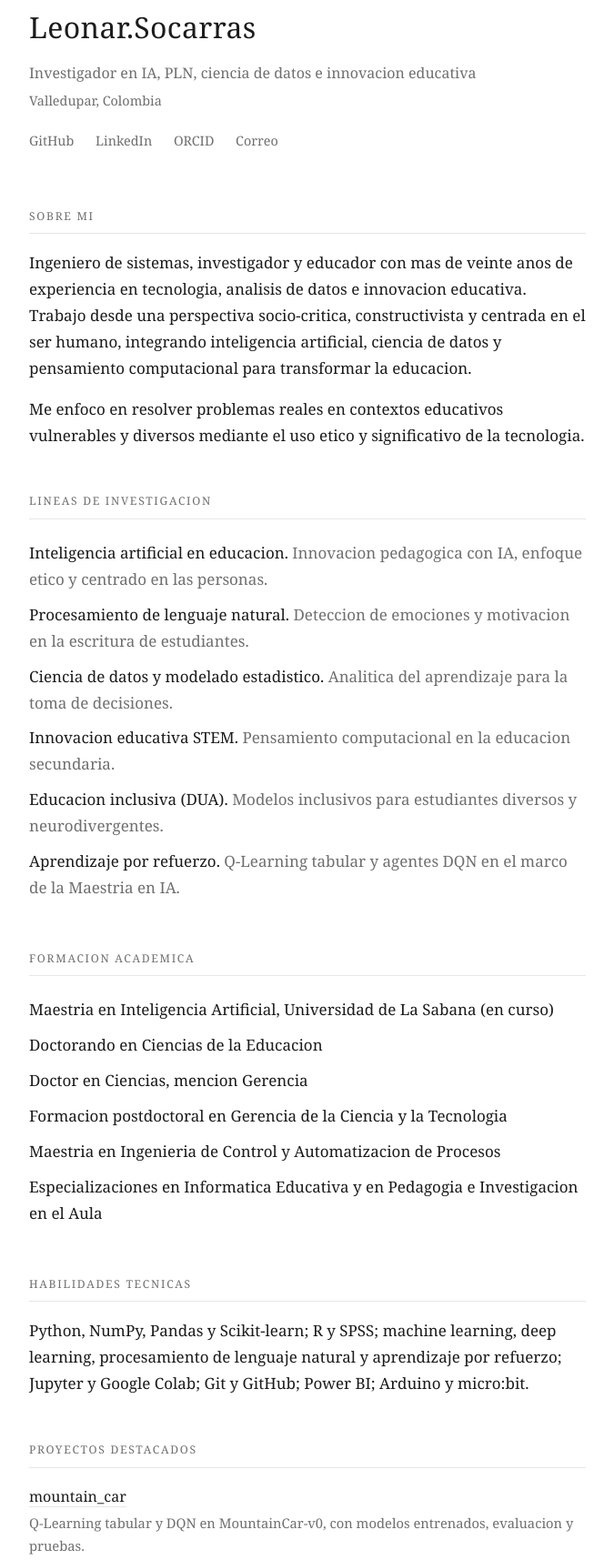
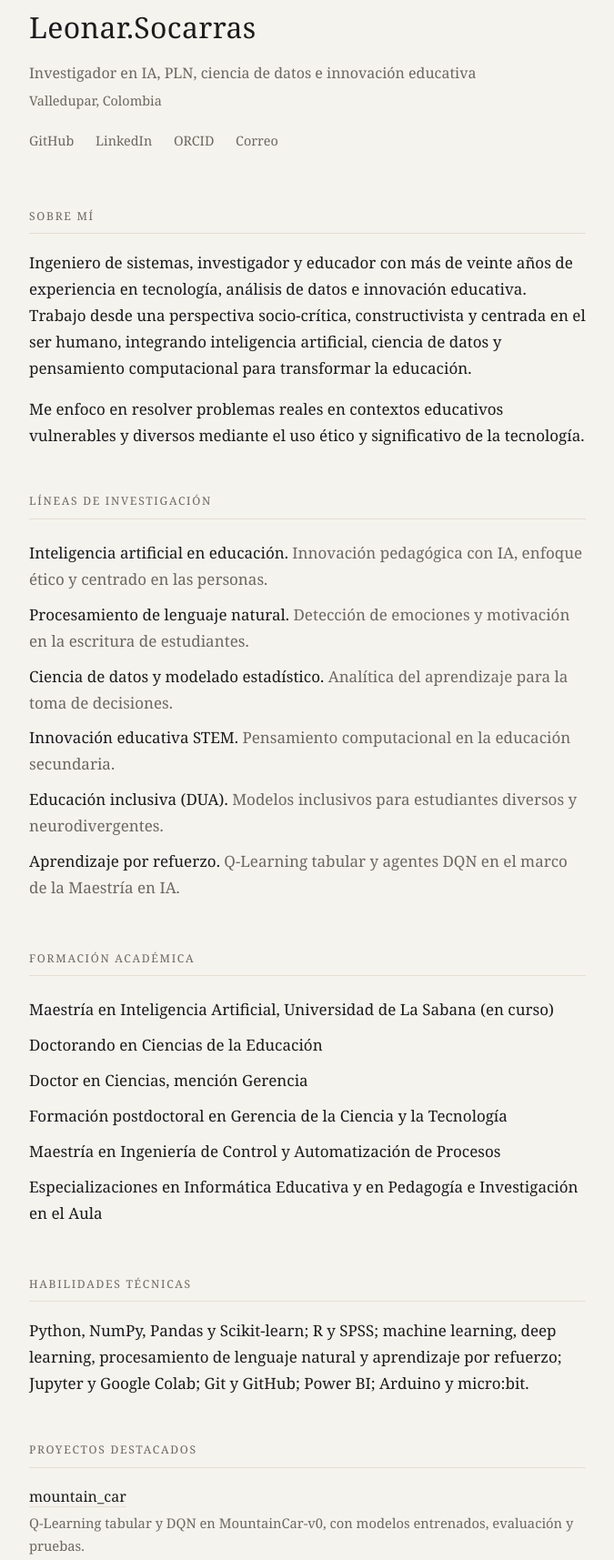
Before and after one commit to leonar-socarras/leonar-socarras.github.io, a plain HTML site: page index.html in a window 1280 px wide. Shown: the part 85-1800 px from the top of the page at 91% size, without its empty margins (302-977 px from the left). Drawn offline with Linux system fonts and the light colour scheme.

Commit message:
Fix Spanish accents and formatting in index.html
Updated various text elements for correct accents and formatting in Spanish.

```diff
--- a/index.html
+++ b/index.html
@@ -4,9 +4,9 @@
 <meta charset="UTF-8">
 <meta name="viewport" content="width=device-width, initial-scale=1.0">
 <title>Leonar.Socarras</title>
-<meta name="description" content="Docente-investigador en Inteligencia Artificial aplicada a la educacion, ciencia de datos, PLN e innovacion STEM.">
+<meta name="description" content="Docente-investigador en Inteligencia Artificial aplicada a la educación, ciencia de datos, PLN e innovación STEM.">
 <style>
-  :root{--ink:#1b1b1b;--muted:#6f6f6f;--line:#e7e7e7;--bg:#ffffff;}
+  :root{--ink:#1b1b1b;--muted:#6c6760;--line:#e4ded2;--bg:#f5f3ee;}
   *{box-sizing:border-box;}
   body{margin:0;background:var(--bg);color:var(--ink);font-family:Georgia,"Times New Roman",serif;line-height:1.7;font-size:17px;-webkit-font-smoothing:antialiased;}
   .envoltura{max-width:660px;margin:0 auto;padding:88px 24px 64px;}
@@ -37,7 +37,7 @@
 <div class="envoltura">
   <header>
     <h1>Leonar.Socarras</h1>
-    <div class="titulo">Investigador en IA, PLN, ciencia de datos e innovacion educativa</div>
+    <div class="titulo">Investigador en IA, PLN, ciencia de datos e innovación educativa</div>
     <div class="lugar">Valledupar, Colombia</div>
     <nav class="enlaces">
       <a href="https://github.com/leonarsomo" target="_blank" rel="noopener">GitHub</a>
@@ -47,47 +47,47 @@
     </nav>
   </header>
   <section>
-    <h2>Sobre mi</h2>
-    <p>Ingeniero de sistemas, investigador y educador con mas de veinte anos de experiencia en tecnologia, analisis de datos e innovacion educativa. Trabajo desde una perspectiva socio-critica, constructivista y centrada en el ser humano, integrando inteligencia artificial, ciencia de datos y pensamiento computacional para transformar la educacion.</p>
-    <p>Me enfoco en resolver problemas reales en contextos educativos vulnerables y diversos mediante el uso etico y significativo de la tecnologia.</p>
+    <h2>Sobre mí</h2>
+    <p>Ingeniero de sistemas, investigador y educador con más de veinte años de experiencia en tecnología, análisis de datos e innovación educativa. Trabajo desde una perspectiva socio-crítica, constructivista y centrada en el ser humano, integrando inteligencia artificial, ciencia de datos y pensamiento computacional para transformar la educación.</p>
+    <p>Me enfoco en resolver problemas reales en contextos educativos vulnerables y diversos mediante el uso ético y significativo de la tecnología.</p>
   </section>
   <section>
-    <h2>Lineas de investigacion</h2>
+    <h2>Líneas de investigación</h2>
     <ul>
-      <li>Inteligencia artificial en educacion. <span class="d">Innovacion pedagogica con IA, enfoque etico y centrado en las personas.</span></li>
-      <li>Procesamiento de lenguaje natural. <span class="d">Deteccion de emociones y motivacion en la escritura de estudiantes.</span></li>
-      <li>Ciencia de datos y modelado estadistico. <span class="d">Analitica del aprendizaje para la toma de decisiones.</span></li>
-      <li>Innovacion educativa STEM. <span class="d">Pensamiento computacional en la educacion secundaria.</span></li>
-      <li>Educacion inclusiva (DUA). <span class="d">Modelos inclusivos para estudiantes diversos y neurodivergentes.</span></li>
-      <li>Aprendizaje por refuerzo. <span class="d">Q-Learning tabular y agentes DQN en el marco de la Maestria en IA.</span></li>
+      <li>Inteligencia artificial en educación. <span class="d">Innovación pedagógica con IA, enfoque ético y centrado en las personas.</span></li>
+      <li>Procesamiento de lenguaje natural. <span class="d">Detección de emociones y motivación en la escritura de estudiantes.</span></li>
+      <li>Ciencia de datos y modelado estadístico. <span class="d">Analítica del aprendizaje para la toma de decisiones.</span></li>
+      <li>Innovación educativa STEM. <span class="d">Pensamiento computacional en la educación secundaria.</span></li>
+      <li>Educación inclusiva (DUA). <span class="d">Modelos inclusivos para estudiantes diversos y neurodivergentes.</span></li>
+      <li>Aprendizaje por refuerzo. <span class="d">Q-Learning tabular y agentes DQN en el marco de la Maestría en IA.</span></li>
     </ul>
   </section>
   <section>
-    <h2>Formacion academica</h2>
+    <h2>Formación académica</h2>
     <ul>
-      <li>Maestria en Inteligencia Artificial, Universidad de La Sabana (en curso)</li>
-      <li>Doctorando en Ciencias de la Educacion</li>
-      <li>Doctor en Ciencias, mencion Gerencia</li>
-      <li>Formacion postdoctoral en Gerencia de la Ciencia y la Tecnologia</li>
-      <li>Maestria en Ingenieria de Control y Automatizacion de Procesos</li>
-      <li>Especializaciones en Informatica Educativa y en Pedagogia e Investigacion en el Aula</li>
+      <li>Maestría en Inteligencia Artificial, Universidad de La Sabana (en curso)</li>
+      <li>Doctorando en Ciencias de la Educación</li>
+      <li>Doctor en Ciencias, mención Gerencia</li>
+      <li>Formación postdoctoral en Gerencia de la Ciencia y la Tecnología</li>
+      <li>Maestría en Ingeniería de Control y Automatización de Procesos</li>
+      <li>Especializaciones en Informática Educativa y en Pedagogía e Investigación en el Aula</li>
     </ul>
   </section>
   <section>
-    <h2>Habilidades tecnicas</h2>
+    <h2>Habilidades técnicas</h2>
     <p class="hab">Python, NumPy, Pandas y Scikit-learn; R y SPSS; machine learning, deep learning, procesamiento de lenguaje natural y aprendizaje por refuerzo; Jupyter y Google Colab; Git y GitHub; Power BI; Arduino y micro:bit.</p>
   </section>
   <section>
     <h2>Proyectos destacados</h2>
-    <div class="proyecto"><h3><a href="https://github.com/leonarsomo/mountain_car" target="_blank" rel="noopener">mountain_car</a></h3><p>Q-Learning tabular y DQN en MountainCar-v0, con modelos entrenados, evaluacion y pruebas.</p></div>
+    <div class="proyecto"><h3><a href="https://github.com/leonarsomo/mountain_car" target="_blank" rel="noopener">mountain_car</a></h3><p>Q-Learning tabular y DQN en MountainCar-v0, con modelos entrenados, evaluación y pruebas.</p></div>
     <div class="proyecto"><h3><a href="https://github.com/leonarsomo/rl_games_v2" target="_blank" rel="noopener">rl_games_v2</a></h3><p>Laboratorio de aprendizaje por refuerzo sobre Gymnasium, con simulador HTML5.</p></div>
-    <div class="proyecto"><h3><a href="https://github.com/leonarsomo/flores-proyecto-integrador" target="_blank" rel="noopener">flores-proyecto-integrador</a></h3><p>Clasificacion de cinco flores con particion sin fuga y transferencia desde DINOv2.</p></div>
+    <div class="proyecto"><h3><a href="https://github.com/leonarsomo/flores-proyecto-integrador" target="_blank" rel="noopener">flores-proyecto-integrador</a></h3><p>Clasificación de cinco flores con partición sin fuga y transferencia desde DINOv2.</p></div>
   </section>
   <section>
-    <h2>Vision</h2>
-    <blockquote>La educacion, la ciencia y la tecnologia deben converger para construir una sociedad mas justa, inclusiva y consciente.</blockquote>
+    <h2>Visión</h2>
+    <blockquote>La educación, la ciencia y la tecnología deben converger para construir una sociedad más justa, inclusiva y consciente.</blockquote>
   </section>
-  <footer>Leonar Socarras Molina, PhD. Valledupar, Colombia.</footer>
+  <footer>Leonar Socarrás Molina, PhD. Valledupar, Colombia.</footer>
 </div>
 </body>
 </html>
```
